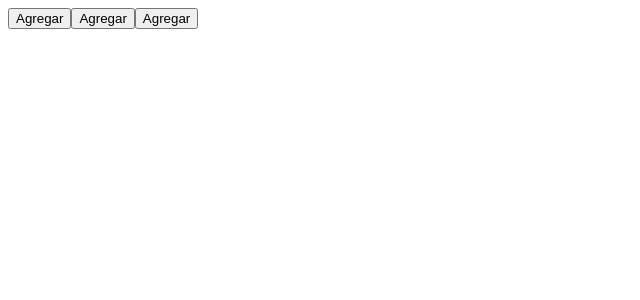
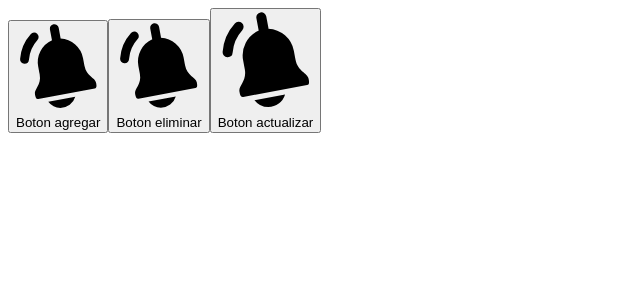
Before and after one commit to luy06D/LearningReact, a React (Vite) app: page / in a window 1280 px wide. Shown: the top 300 px of the page, without its empty margins (0-640 px from the left). Built offline with nearby package versions, Linux system fonts and the light colour scheme.

Commit message:
Reutilizando componentes

```diff
--- a/src/main.jsx
+++ b/src/main.jsx
@@ -4,10 +4,24 @@ import ReactDOM from 'react-dom/client'
 
  const root = ReactDOM.createRoot(document.getElementById('root'))
 
+ // Creamos una funcion que retorne botones y reutilizar
+ const createButton = ({text}) =>{
+  return (
+    <button>
+      <svg class="w-6 h-6 text-gray-800 dark:text-white" aria-hidden="true" xmlns="http://www.w3.org/2000/svg" fill="currentColor" viewBox="0 0 19 20">
+    <path d="M18.012 13.453c-.219-1.173-2.163-1.416-2.6-3.76l-.041-.217c0 .006 0-.005-.007-.038v.021l-.017-.09-.005-.025v-.006l-.265-1.418a5.406 5.406 0 0 0-5.051-4.408.973.973 0 0 0 0-.108L9.6 1.082a1 1 0 0 0-1.967.367l.434 2.325a.863.863 0 0 0 .039.1A5.409 5.409 0 0 0 4.992 9.81l.266 1.418c0-.012 0 0 .007.037v-.007l.006.032.009.046v-.01l.007.038.04.215c.439 2.345-1.286 3.275-1.067 4.447.11.586.22 1.173.749 1.074l12.7-2.377c.523-.098.413-.684.303-1.27ZM1.917 9.191h-.074a1 1 0 0 1-.924-1.07 9.446 9.446 0 0 1 2.426-5.648 1 1 0 1 1 1.482 1.343 7.466 7.466 0 0 0-1.914 4.449 1 1 0 0 1-.996.926Zm5.339 8.545A3.438 3.438 0 0 0 10 19.1a3.478 3.478 0 0 0 3.334-2.5l-6.078 1.136Z"/>
+  </svg>
+  {text}</button>
+
+  )
+ }
+
+ // Renderizar elementos
 root.render(
 <React.Fragment>
-  <button>Agregar</button>
-  <button>Agregar</button>
-  <button>Agregar</button>
+  {createButton({text: 'Boton agregar'})}
+  {createButton({text: 'Boton eliminar'})}
+  {createButton({text: 'Boton actualizar'})}
+
 </React.Fragment>
 )
```
